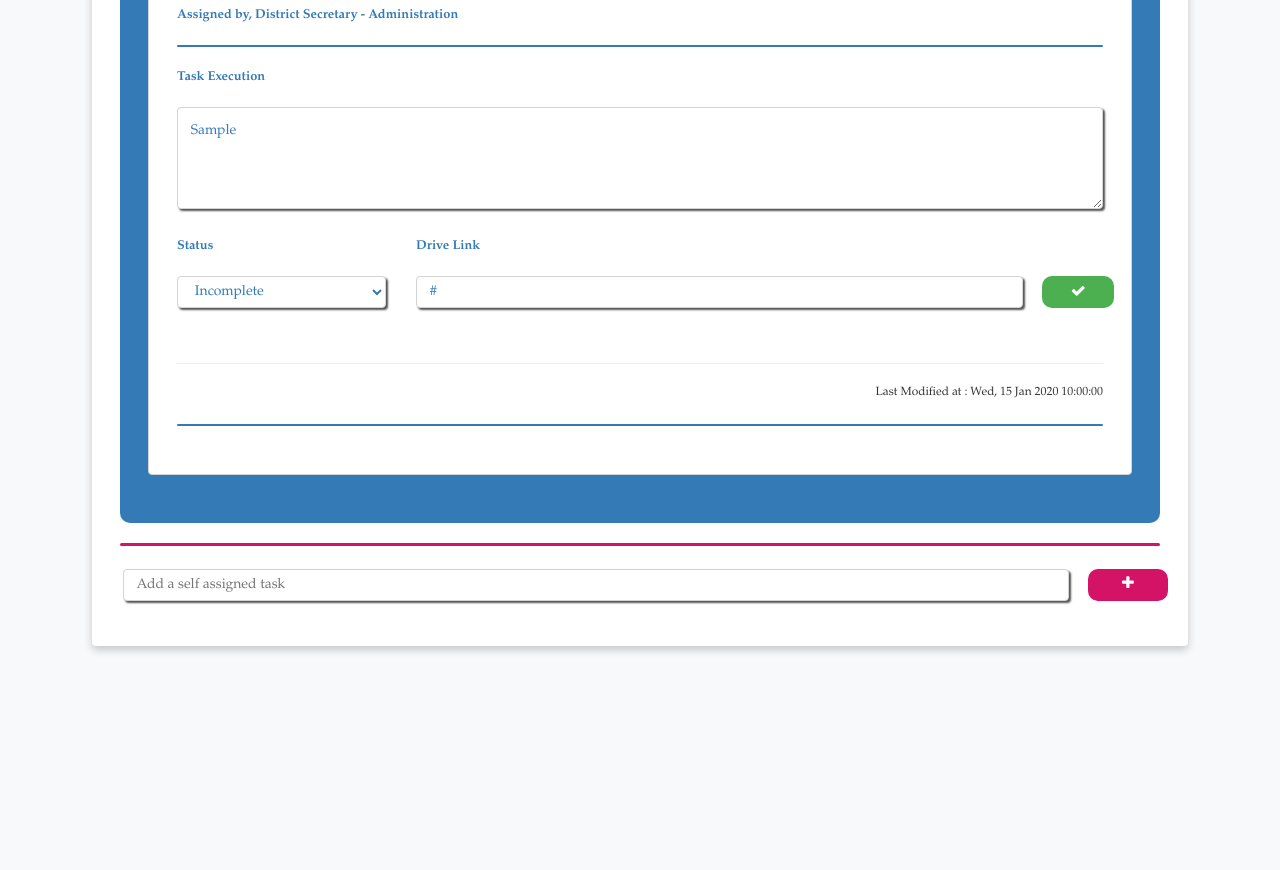
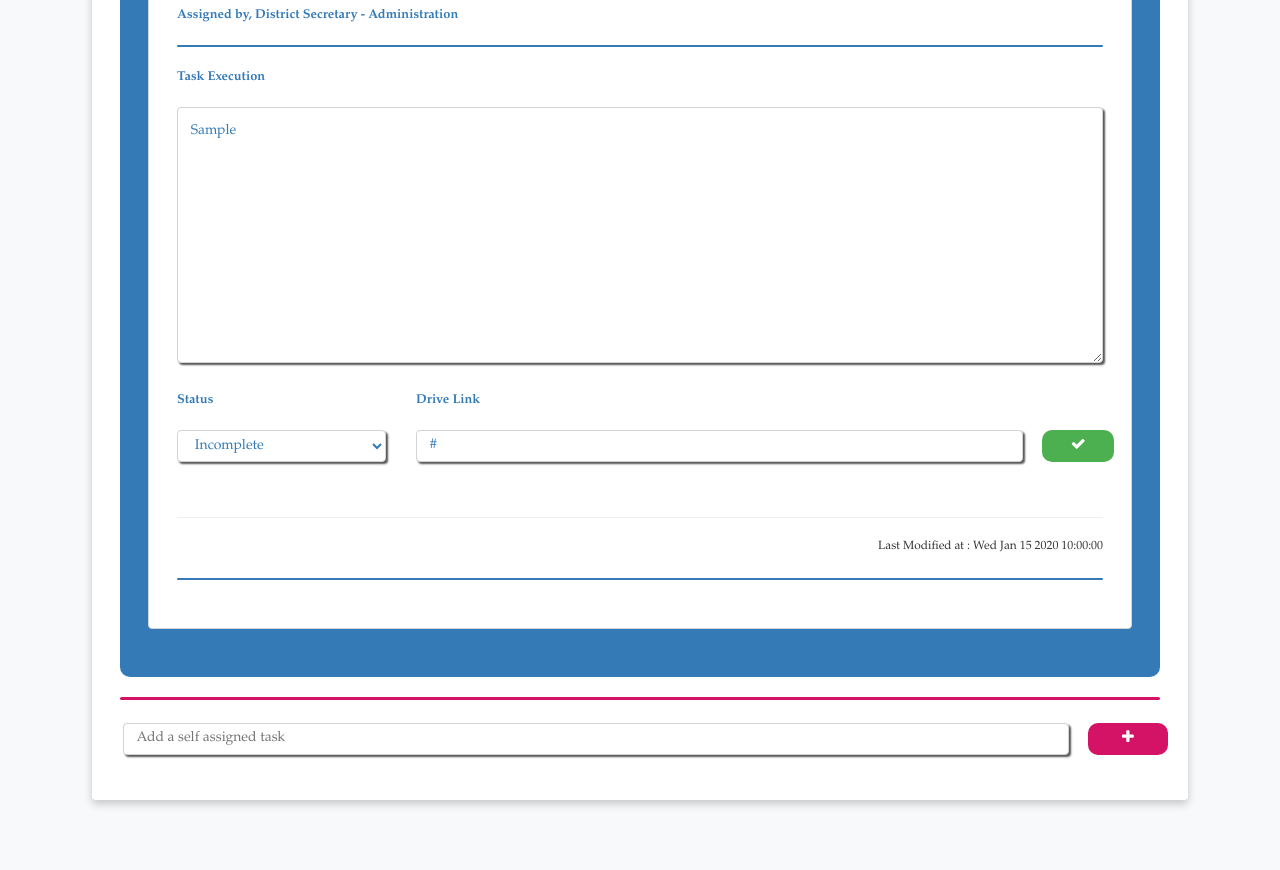
Before and after one commit to cw-saurabh/RotarApp-2.0, a Django app: template DistReport/templates/DistReport/index.html in a window 1280 px wide. Shown: the part 434-1304 px from the top of the page. Before the commit the page ends 1087 px from the top, so only its background shows below. Run offline with Django 3.2, Linux system fonts and the light colour scheme; a user stored in the database is signed in; tables that the repository leaves empty hold one stand-in row (values such as "Sample post"); the template is opened without the code that fills it: values that come from a table or form of the project are taken from there, most other values are stand-ins (such as "Sample title", 1, 10 or a date in 2020); some libraries are stand-ins or nearby versions.

Commit message:
Textarea height, and date fixed

```diff
--- a/DistReport/templates/DistReport/getTasks.html
+++ b/DistReport/templates/DistReport/getTasks.html
@@ -120,7 +120,7 @@
                             <p class="label" style="color:#337ab7"><b>Modified on</b></p>
                         </div>
                         <div class="col-lg-10" style="white-space: nowrap;">
-                            `+date.toUTCString().replace('GMT','')+`
+                            `+(date.toString().substring(0,date.toString().indexOf('GMT')))+`
                         </div>
                     </div>
                     <br>
--- a/DistReport/templates/DistReport/index.html
+++ b/DistReport/templates/DistReport/index.html
@@ -370,8 +370,8 @@
         if (link!=null) $('#link'+responseId).val(link);
         if (status!=null) $('#status'+responseId).val(status);
         let date = new Date(modifiedOn);
-        if (modifiedOn!=null) $('#timestamp1'+responseId ).html(date.toUTCString().replace('GMT',''));
-        if (modifiedOn!=null) $('#timestamp2'+responseId ).html(date.toUTCString().replace('GMT',''));
+        if (modifiedOn!=null) $('#timestamp1'+responseId ).html(date.toString().substring(0,date.toString().indexOf('GMT')));
+        if (modifiedOn!=null) $('#timestamp2'+responseId ).html(date.toString().substring(0,date.toString().indexOf('GMT')));
         if (allottedBy=='Self') {
             $('#edit'+taskId).show();
         }
--- a/Main/static/Main/css/tasks-d.css
+++ b/Main/static/Main/css/tasks-d.css
@@ -128,7 +128,7 @@ body {
 }
 
 .tasks textarea {
-  height: 8vw;
+  height: 20vw;
   width: 100%;
   padding: 1vw;
 }
--- a/Main/static/Main/scss/tasks-d.scss
+++ b/Main/static/Main/scss/tasks-d.scss
@@ -136,7 +136,7 @@ body {
     }
 
     textarea {
-        height: 8vw;
+        height: 20vw;
         width: 100%;
         padding:1vw;
     }
```
